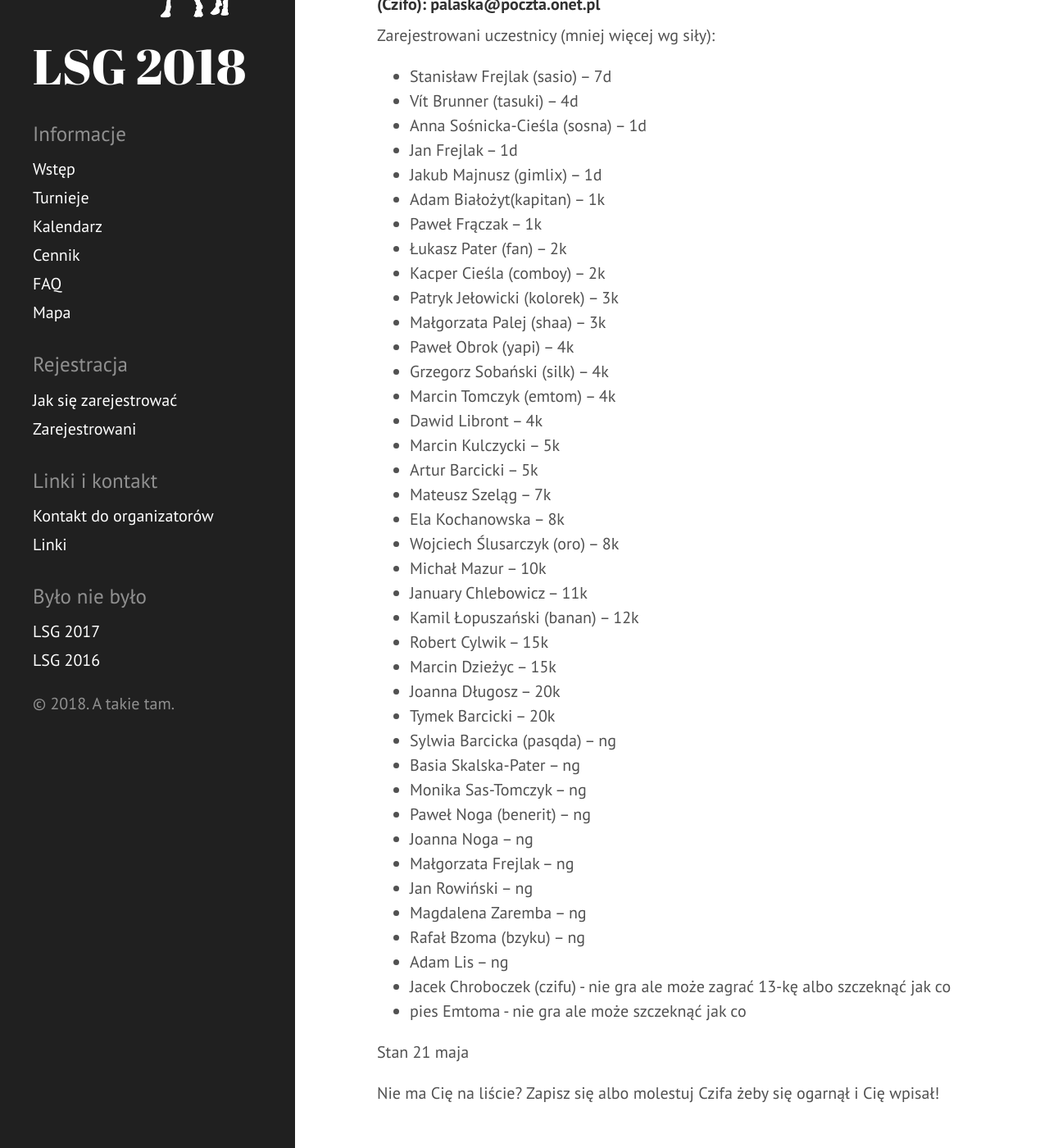
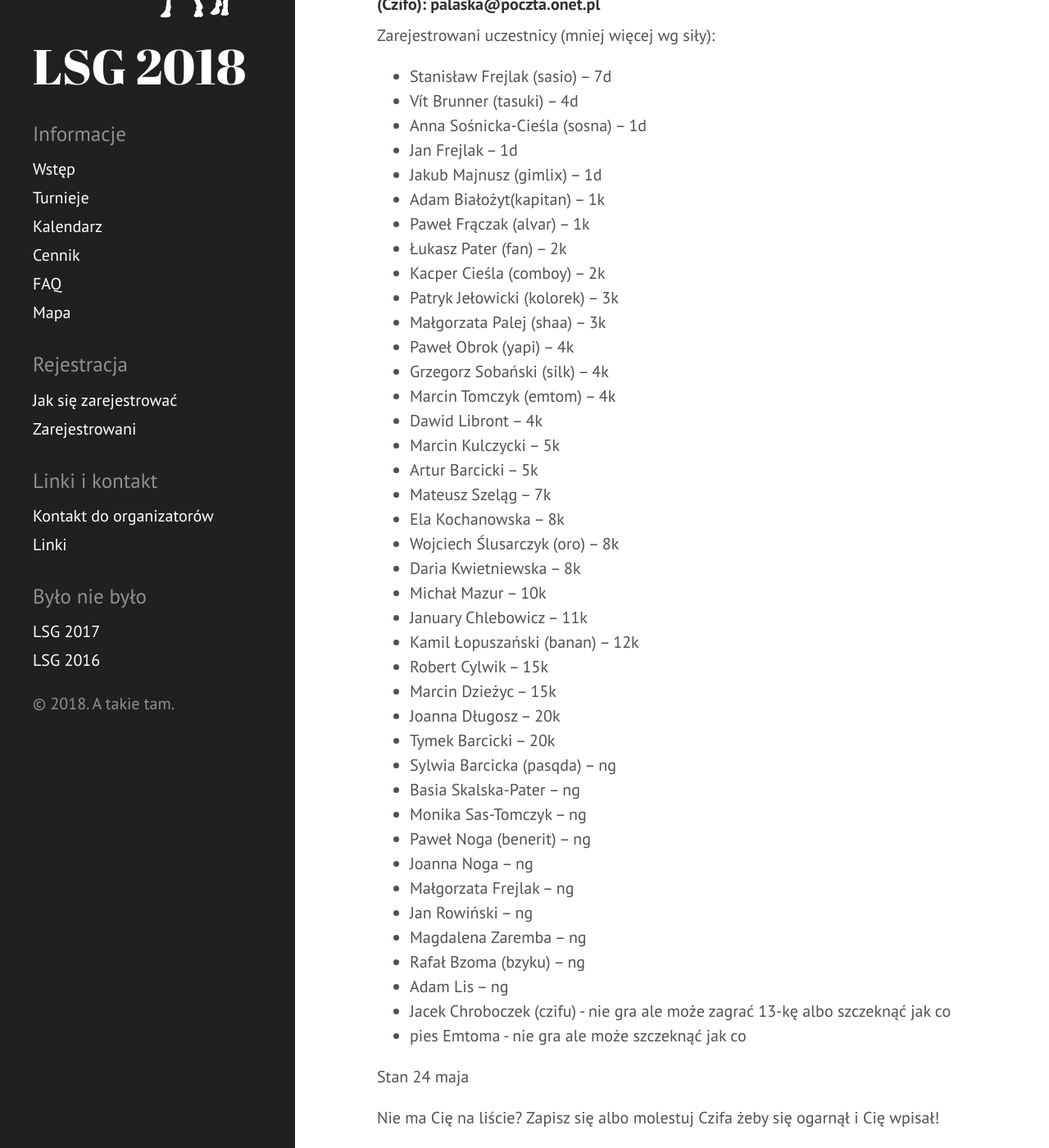
Before and after one commit to tasuki/lsg, a Jekyll site: the page built from zarejestrowani.md, in a window 1280 px wide and 1400 px high, scrolled down 190 px. Shown: the whole window at 82% size. Built offline with Jekyll 4.4.1, drawn with Linux system fonts in a browser that asks for light colours.

Commit message:
Update zarejestrowani.md

```diff
--- a/zarejestrowani.md
+++ b/zarejestrowani.md
@@ -15,7 +15,7 @@ Zarejestrowani uczestnicy (mniej więcej wg siły):
 - Jan Frejlak -- 1d
 - Jakub Majnusz (gimlix) -- 1d
 - Adam Białożyt(kapitan) -- 1k
-- Paweł Frączak -- 1k
+- Paweł Frączak (alvar) -- 1k
 - Łukasz Pater (fan) -- 2k
 - Kacper Cieśla (comboy) -- 2k
 - Patryk Jełowicki (kolorek) -- 3k
@@ -29,6 +29,7 @@ Zarejestrowani uczestnicy (mniej więcej wg siły):
 - Mateusz Szeląg -- 7k
 - Ela Kochanowska -- 8k
 - Wojciech Ślusarczyk (oro) -- 8k
+- Daria Kwietniewska -- 8k
 - Michał Mazur -- 10k
 - January Chlebowicz -- 11k
 - Kamil Łopuszański (banan) -- 12k
@@ -53,6 +54,6 @@ Zarejestrowani uczestnicy (mniej więcej wg siły):
 
 
 
-Stan 21 maja
+Stan 24 maja
 
 Nie ma Cię na liście?  Zapisz się albo molestuj Czifa żeby się ogarnął i Cię wpisał!
```
